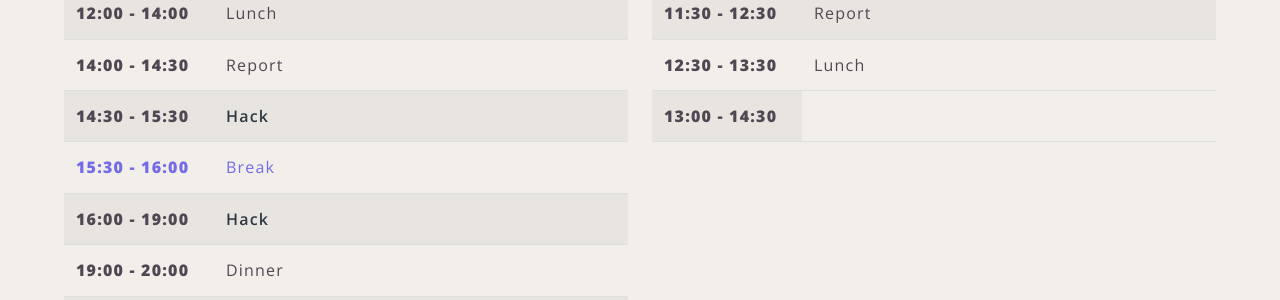
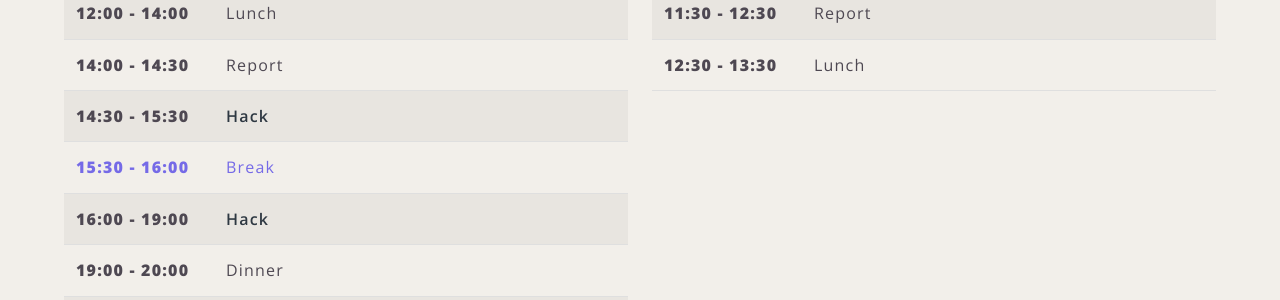
Before and after one commit to elixir-europe/biohackathon-europe-2019, a Jekyll site: the page built from programme.html, in a window 1280 px wide and 900 px high, scrolled down 2007 px. Shown: the part 155-455 px from the top of the window. Built offline with Jekyll 4.4.1, drawn with Linux system fonts in a browser that asks for light colours; nearby versions of some CDN libraries.

Commit message:
Removing hour from programme

```diff
--- a/programme.html
+++ b/programme.html
@@ -228,9 +228,6 @@ title: Programme
                             <td class="time">12:30 - 13:30</td>
                             <td class="event">Lunch</td>
                         </tr>
-                        <tr>
-                            <td class="time">13:00 - 14:30</td>
-                        </tr>
                     </tbody>
                 </table>
             </div>
```
